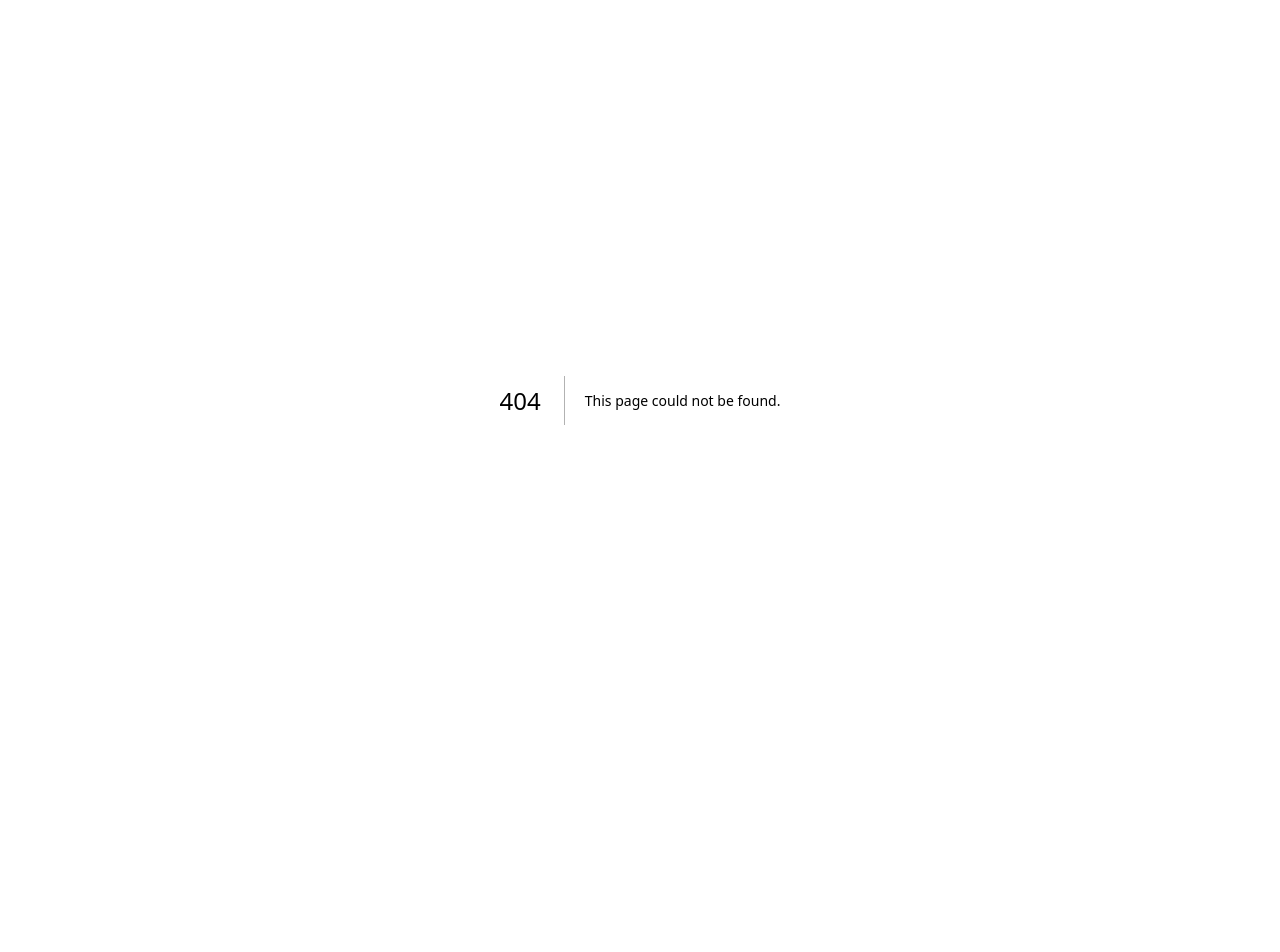
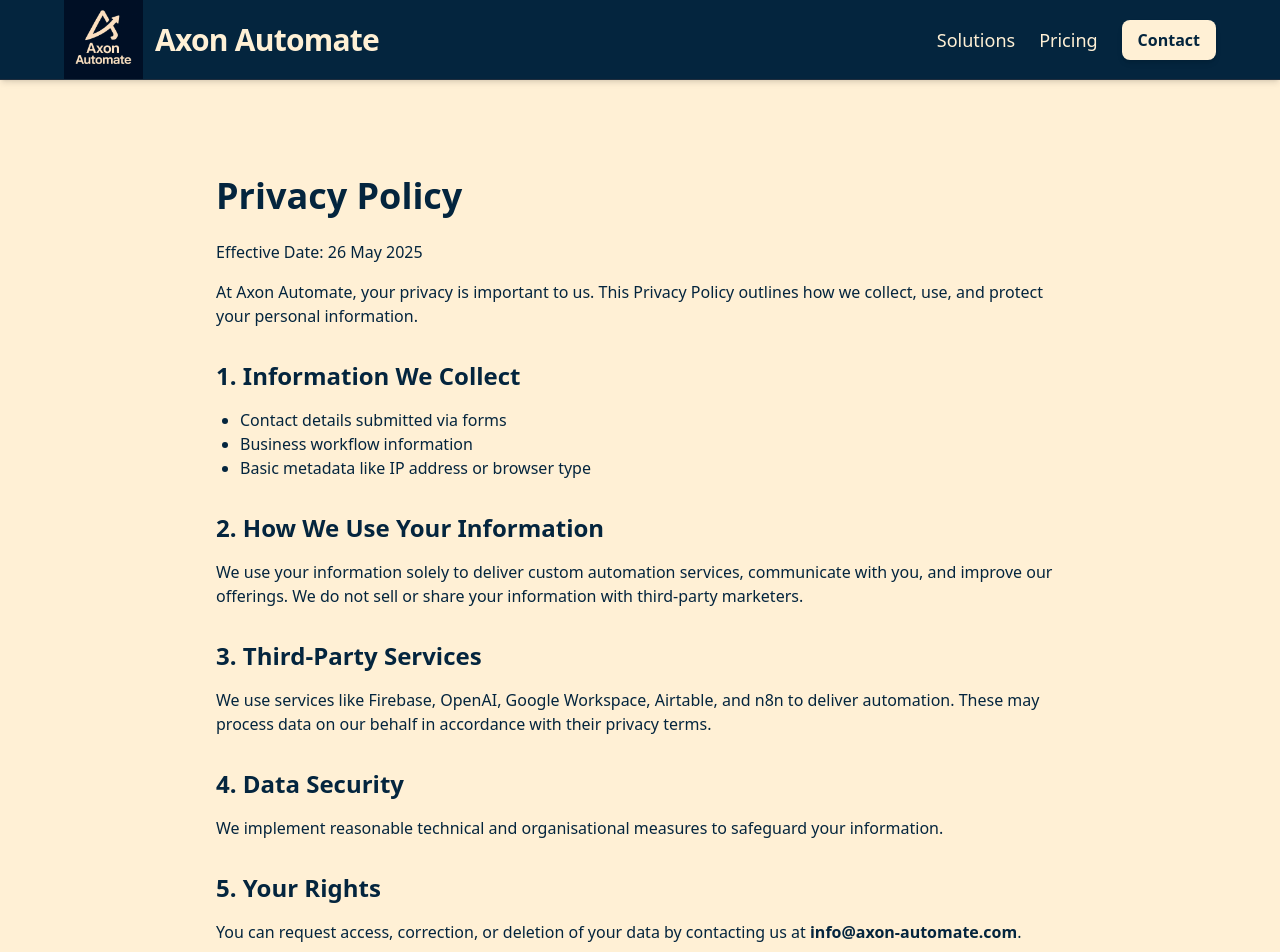
Before and after one commit to trimdex445/axon-automate, a Next.js app: page /privacy in a window 1280 px wide. Before the commit this address had no page. Shown: the top 952 px of the page. Before the commit the page ends 800 px from the top, so only its background shows below. Built offline with nearby package versions, Linux system fonts and the light colour scheme.

Commit message:
Add Privacy Policy and Terms of Service pages

```diff
--- /dev/null
+++ b/pages/privacy.tsx
@@ -0,0 +1,35 @@
+// pages/privacy.tsx
+import Layout from '@/components/Layout';
+
+export default function PrivacyPolicy() {
+  return (
+    <Layout>
+      <div className="max-w-4xl mx-auto px-6 py-24 text-[#04253e]">
+        <h1 className="text-4xl font-bold mb-6">Privacy Policy</h1>
+        <p className="mb-4">Effective Date: 26 May 2025</p>
+        <p className="mb-6">At Axon Automate, your privacy is important to us. This Privacy Policy outlines how we collect, use, and protect your personal information.</p>
+
+        <h2 className="text-2xl font-semibold mt-8 mb-4">1. Information We Collect</h2>
+        <ul className="list-disc pl-6 mb-6">
+          <li>Contact details submitted via forms</li>
+          <li>Business workflow information</li>
+          <li>Basic metadata like IP address or browser type</li>
+        </ul>
+
+        <h2 className="text-2xl font-semibold mt-8 mb-4">2. How We Use Your Information</h2>
+        <p className="mb-6">We use your information solely to deliver custom automation services, communicate with you, and improve our offerings. We do not sell or share your information with third-party marketers.</p>
+
+        <h2 className="text-2xl font-semibold mt-8 mb-4">3. Third-Party Services</h2>
+        <p className="mb-6">We use services like Firebase, OpenAI, Google Workspace, Airtable, and n8n to deliver automation. These may process data on our behalf in accordance with their privacy terms.</p>
+
+        <h2 className="text-2xl font-semibold mt-8 mb-4">4. Data Security</h2>
+        <p className="mb-6">We implement reasonable technical and organisational measures to safeguard your information.</p>
+
+        <h2 className="text-2xl font-semibold mt-8 mb-4">5. Your Rights</h2>
+        <p className="mb-6">You can request access, correction, or deletion of your data by contacting us at <strong>info@axon-automate.com</strong>.</p>
+
+        <p className="mt-12">For more information, feel free to contact us.</p>
+      </div>
+    </Layout>
+  );
+}
--- /dev/null
+++ b/pages/terms.tsx
@@ -0,0 +1,38 @@
+// pages/terms.tsx
+import Layout from '@/components/Layout';
+
+export default function TermsOfService() {
+  return (
+    <Layout>
+      <div className="max-w-4xl mx-auto px-6 py-24 text-[#04253e]">
+        <h1 className="text-4xl font-bold mb-6">Terms of Service</h1>
+        <p className="mb-4">Effective Date: 26 May 2025</p>
+
+        <p className="mb-6">These terms govern your use of Axon Automate’s website and services. By engaging with us, you agree to these conditions.</p>
+
+        <h2 className="text-2xl font-semibold mt-8 mb-4">1. Services</h2>
+        <p className="mb-6">We provide custom workflow automation for small businesses using tools like n8n, Google Sheets, Airtable, and OpenAI.</p>
+
+        <h2 className="text-2xl font-semibold mt-8 mb-4">2. Client Responsibilities</h2>
+        <p className="mb-6">You agree to provide accurate data and ensure you have the right to automate any processes involving third parties.</p>
+
+        <h2 className="text-2xl font-semibold mt-8 mb-4">3. Intellectual Property</h2>
+        <p className="mb-6">Axon Automate retains ownership of all automation logic unless otherwise agreed. You may use deliverables for your internal business only.</p>
+
+        <h2 className="text-2xl font-semibold mt-8 mb-4">4. Payment & Billing</h2>
+        <p className="mb-6">All payments must be made as quoted. Hosted automations may be suspended for non-payment.</p>
+
+        <h2 className="text-2xl font-semibold mt-8 mb-4">5. Warranty & Support</h2>
+        <p className="mb-6">One-time builds come with 30-day bug support. Subscription services include continued support while active.</p>
+
+        <h2 className="text-2xl font-semibold mt-8 mb-4">6. Termination</h2>
+        <p className="mb-6">Either party may terminate at any time. Access to hosted services ends upon cancellation.</p>
+
+        <h2 className="text-2xl font-semibold mt-8 mb-4">7. Jurisdiction</h2>
+        <p className="mb-6">These terms are governed by the laws of New South Wales, Australia. Disputes are resolved in Sydney courts.</p>
+
+        <p className="mt-12">For questions, please email <strong>info@axon-automate.com</strong>.</p>
+      </div>
+    </Layout>
+  );
+}
```
